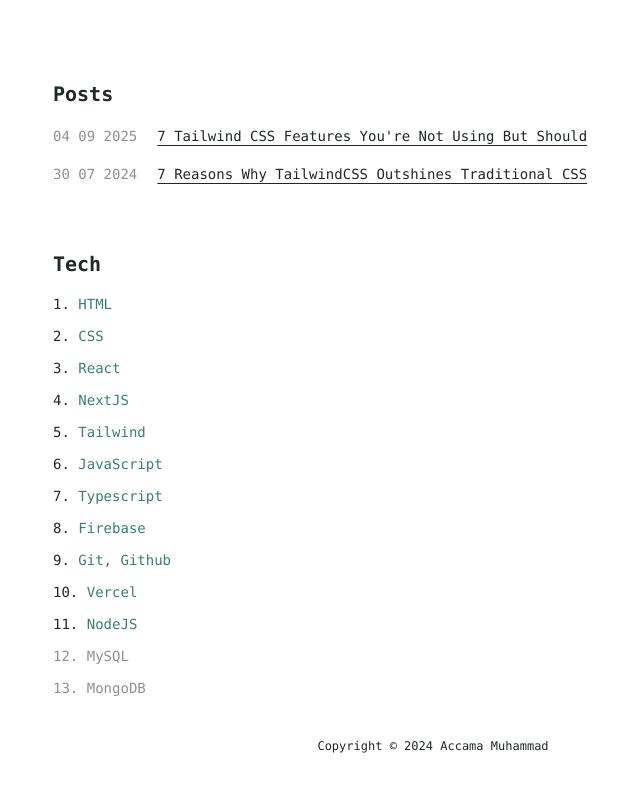
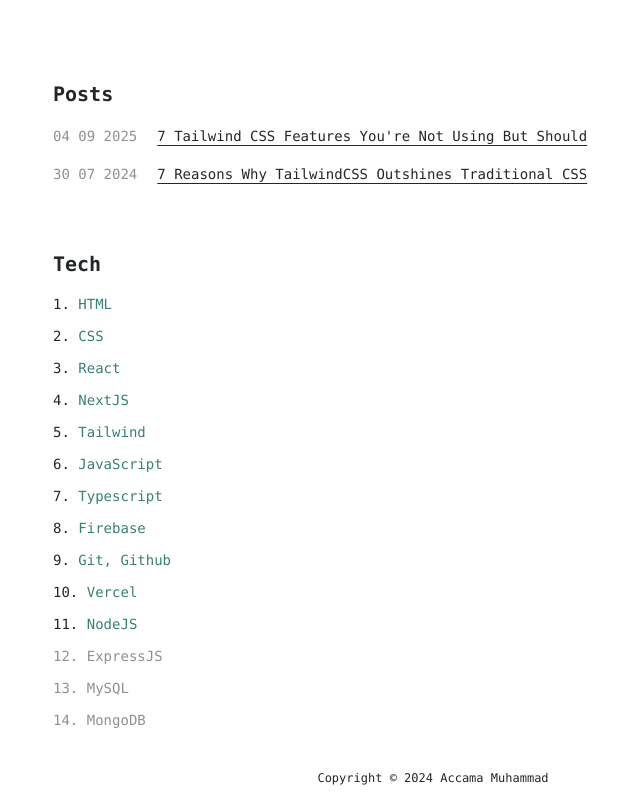
Before and after one commit to accamamuhammad/muhammadhussainiaccamaPort, a Next.js app: page / in a window 1280 px wide. Shown: the part 1412-2210 px from the top of the page, without its empty margins (207-847 px from the left). Before the commit the page ends 2178 px from the top, so only its background shows below. Built offline with nearby package versions, Linux system fonts and the light colour scheme.

Commit message:
new tech

```diff
--- a/app/page.js
+++ b/app/page.js
@@ -131,6 +131,7 @@
     { name: "Git, Github", state: "complete" },
     { name: "Vercel", state: "complete" },
     { name: "NodeJS", state: "complete" },
+    { name: "ExpressJS", state: "progress" },
     { name: "MySQL", state: "progress" },
     { name: "MongoDB", state: "progress" },
   ];
```
